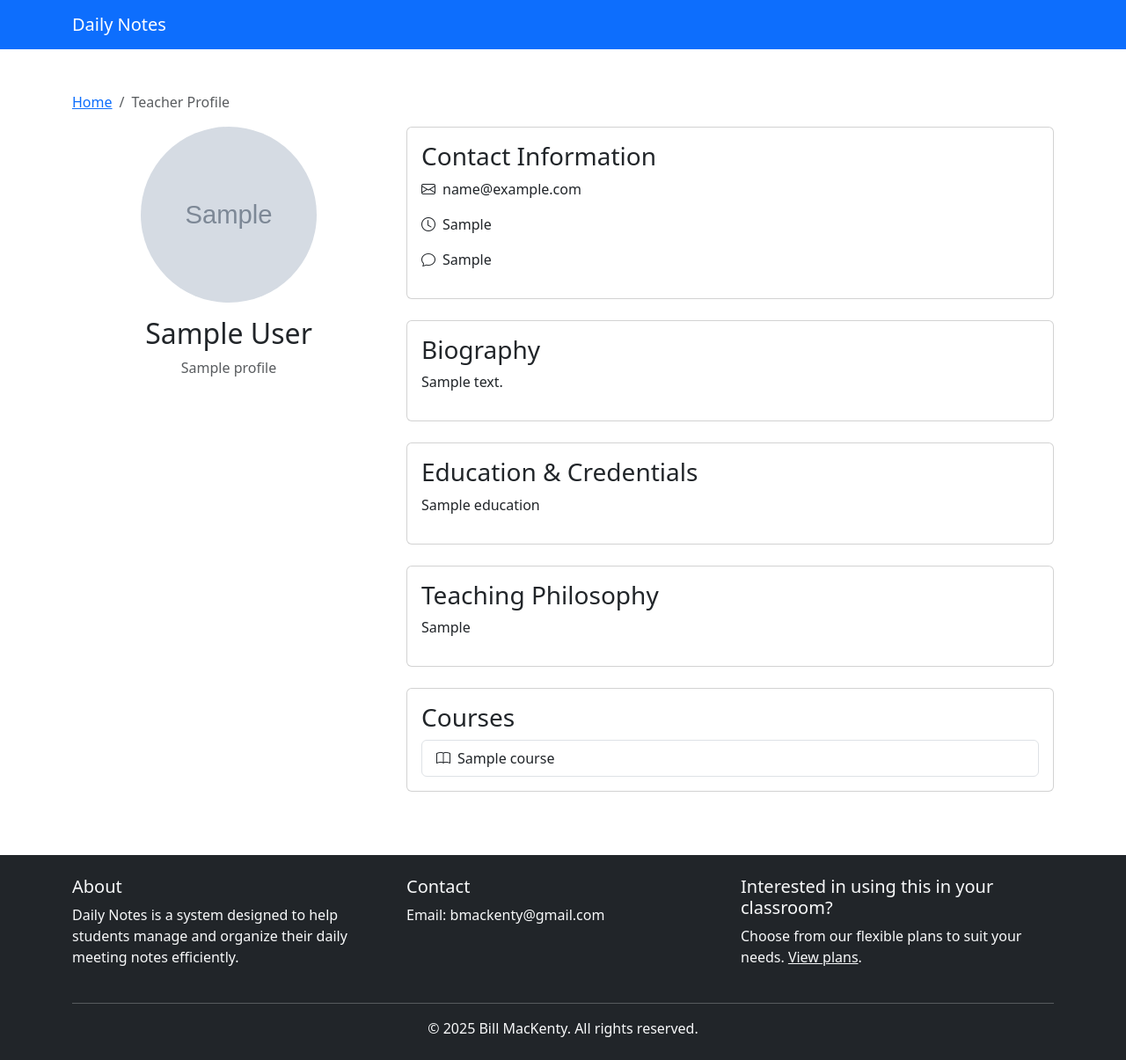
After one commit to bmackenty/daily_notes, a PHP site: template app/Views/teacher_profile.php in a window 1280 px wide. The commit adds this page. Shown: the whole page at 88% size. Run offline with PHP 8.4, Linux system fonts and the light colour scheme; the template is opened without the code that fills it: most values are stand-ins (such as "Sample title", 1, 10 or a date in 2020); grey boxes marked "Sample" are stand-in pictures; data that the repository does not hold is empty; a stand-in replaces the project's code that opens the database connection; some libraries are stand-ins or nearby versions.

Commit message:
so. many. broken. things.

```diff
--- a/app/Views/home.php
+++ b/app/Views/home.php
@@ -49,7 +49,7 @@
                             <div class="d-flex align-items-center">
                                 <i class="bi bi-person-circle text-secondary me-2"></i>
                                 <?php if (!empty($course['teacher_profile_id'])): ?>
-                                    <a href="#" onclick="viewTeacherProfile(<?= $course['teacher_profile_id'] ?>); return false;">
+                                    <a href="/teacher-profile/<?= $course['teacher_profile_id'] ?>">
                                         <?= htmlspecialchars($course['teacher']) ?>
                                     </a>
                                 <?php else: ?>
@@ -141,5 +141,4 @@
     </section>
 </div>
 
-<?php require ROOT_PATH . '/app/Views/partials/teacher_profile_modal.php'; ?>
 <?php require ROOT_PATH . '/app/Views/partials/footer.php'; ?>
--- /dev/null
+++ b/app/Views/teacher_profile.php
@@ -0,0 +1,80 @@
+<?php require ROOT_PATH . '/app/Views/partials/header.php'; ?>
+
+<div class="container mt-5">
+    <nav aria-label="breadcrumb">
+        <ol class="breadcrumb">
+            <li class="breadcrumb-item"><a href="/">Home</a></li>
+            <li class="breadcrumb-item active">Teacher Profile</li>
+        </ol>
+    </nav>
+
+    <div class="row">
+        <div class="col-md-4 text-center mb-4">
+            <img src="<?= !empty($profile['profile_picture']) ? htmlspecialchars($profile['profile_picture']) : '/public/assets/images/default-avatar.svg' ?>"
+                 class="img-fluid rounded-circle mb-3"
+                 style="max-width: 200px; height: 200px; object-fit: cover;"
+                 alt="<?= htmlspecialchars($profile['full_name']) ?>'s Profile Picture">
+            <h2><?= htmlspecialchars($profile['full_name']) ?></h2>
+            <p class="text-muted"><?= htmlspecialchars($profile['title']) ?></p>
+        </div>
+
+        <div class="col-md-8">
+            <div class="card mb-4">
+                <div class="card-body">
+                    <h3 class="card-title">Contact Information</h3>
+                    <p><i class="bi bi-envelope me-2"></i><?= htmlspecialchars($profile['email']) ?></p>
+                    <?php if (!empty($profile['office_hours'])): ?>
+                        <p><i class="bi bi-clock me-2"></i><?= nl2br(htmlspecialchars($profile['office_hours'])) ?></p>
+                    <?php endif; ?>
+                    <?php if (!empty($profile['contact_preferences'])): ?>
+                        <p><i class="bi bi-chat me-2"></i><?= nl2br(htmlspecialchars($profile['contact_preferences'])) ?></p>
+                    <?php endif; ?>
+                </div>
+            </div>
+
+            <?php if (!empty($profile['biography'])): ?>
+            <div class="card mb-4">
+                <div class="card-body">
+                    <h3 class="card-title">Biography</h3>
+                    <p><?= nl2br(htmlspecialchars($profile['biography'])) ?></p>
+                </div>
+            </div>
+            <?php endif; ?>
+
+            <?php if (!empty($profile['education'])): ?>
+            <div class="card mb-4">
+                <div class="card-body">
+                    <h3 class="card-title">Education & Credentials</h3>
+                    <p><?= nl2br(htmlspecialchars($profile['education'])) ?></p>
+                </div>
+            </div>
+            <?php endif; ?>
+
+            <?php if (!empty($profile['teaching_philosophy'])): ?>
+            <div class="card mb-4">
+                <div class="card-body">
+                    <h3 class="card-title">Teaching Philosophy</h3>
+                    <p><?= nl2br(htmlspecialchars($profile['teaching_philosophy'])) ?></p>
+                </div>
+            </div>
+            <?php endif; ?>
+
+            <?php if (!empty($courses)): ?>
+            <div class="card mb-4">
+                <div class="card-body">
+                    <h3 class="card-title">Courses</h3>
+                    <div class="list-group">
+                        <?php foreach ($courses as $course): ?>
+                            <a href="/syllabus/<?= $course['id'] ?>" class="list-group-item list-group-item-action">
+                                <i class="bi bi-book me-2"></i><?= htmlspecialchars($course['name']) ?>
+                            </a>
+                        <?php endforeach; ?>
+                    </div>
+                </div>
+            </div>
+            <?php endif; ?>
+        </div>
+    </div>
+</div>
+
+<?php require ROOT_PATH . '/app/Views/partials/footer.php'; ?>
```
Also changed, not shown: app/Controllers/HomeController.php (+18 -2 lines), index.php (+11 -1 lines), public/js/teacher-profiles.js (deleted, +0 -50 lines), routes/web.php (+7 -2 lines), public/assets/images/default-avatar.svg (added).
